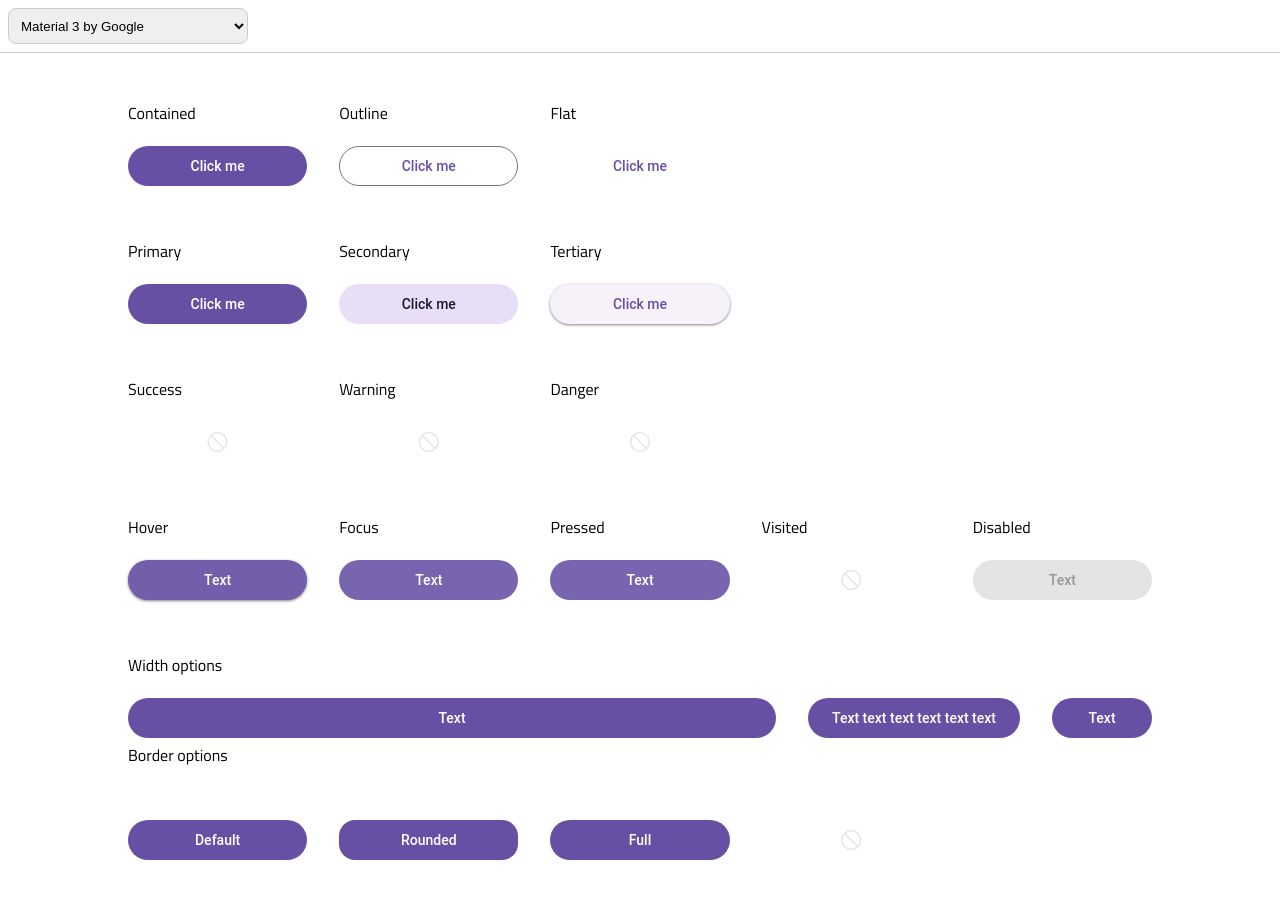
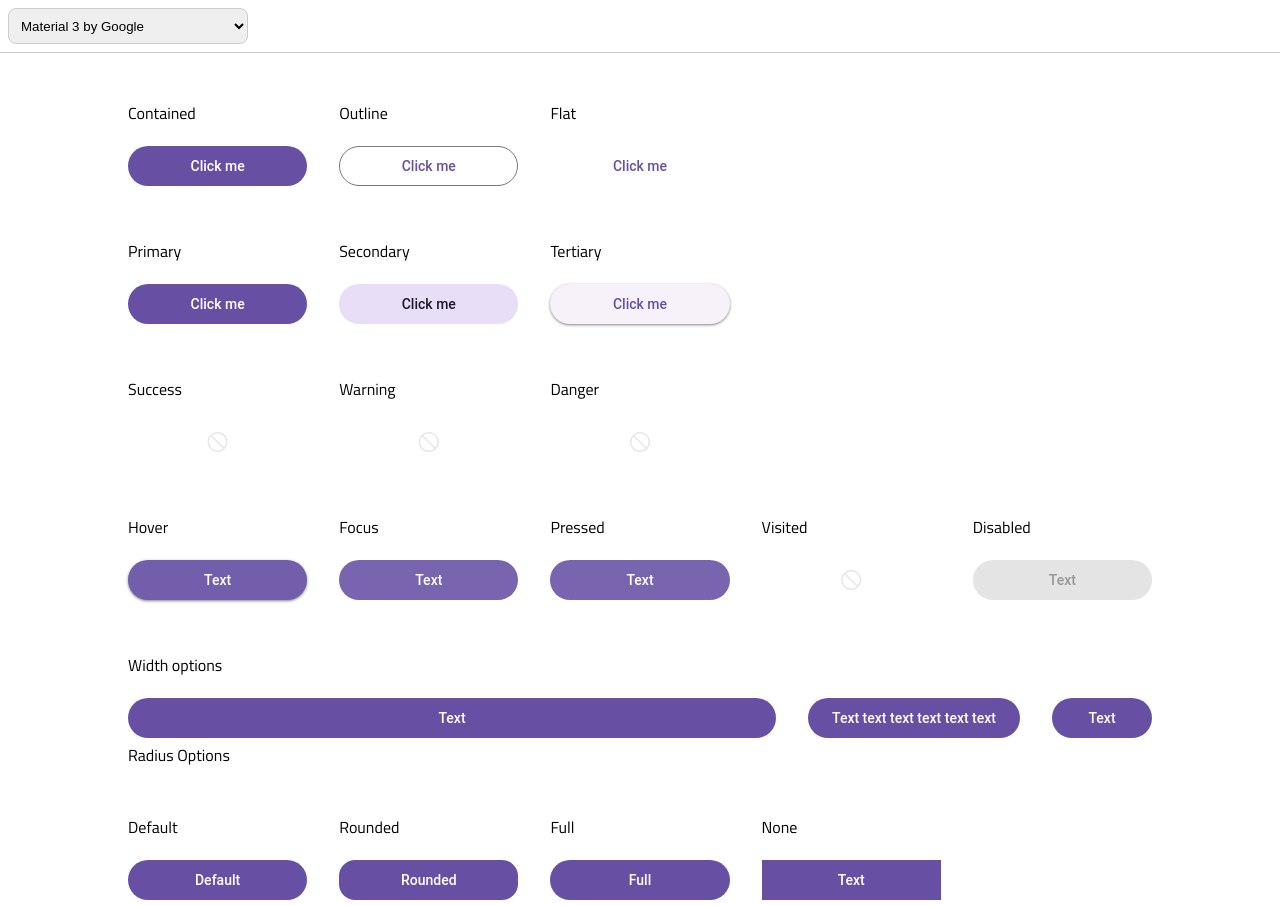
Before and after one commit to rodrigojcmello/kiskadee, a React (Vite) app in the folder packages/react/: page / in a window 1280 px wide. Before the commit the page ends 865 px from the top, so only its background shows below. Built offline with nearby package versions, Linux system fonts and the light colour scheme.

Commit message:
feat: update button documentation

```diff
--- a/packages/react/src/site/documentation/Button/ButtonDocumentation.tsx
+++ b/packages/react/src/site/documentation/Button/ButtonDocumentation.tsx
@@ -362,10 +362,11 @@ export const ButtonDocumentation: FC = () => {
         </div>
       </div>
       <div>
-        <BoxTitle>Border options</BoxTitle>
+        <BoxTitle>Radius Options</BoxTitle>
         <Box>
           <div>
-            {buttonContainer?.option.borderRadius?.default ? (
+            <BoxTitle>Default</BoxTitle>
+            {buttonContainer?.option.borderRadius?.default !== undefined ? (
               <Applicable>
                 <Button
                   text="Default"
@@ -380,7 +381,8 @@ export const ButtonDocumentation: FC = () => {
             )}
           </div>
           <div>
-            {buttonContainer?.option.borderRadius?.rounded ? (
+            <BoxTitle>Rounded</BoxTitle>
+            {buttonContainer?.option.borderRadius?.rounded !== undefined ? (
               <Applicable>
                 <Button
                   text="Rounded"
@@ -396,7 +398,8 @@ export const ButtonDocumentation: FC = () => {
             )}
           </div>
           <div>
-            {buttonContainer?.option.borderRadius?.full ? (
+            <BoxTitle>Full</BoxTitle>
+            {buttonContainer?.option.borderRadius?.full !== undefined ? (
               <Applicable>
                 <Button
                   text="Full"
@@ -412,10 +415,11 @@ export const ButtonDocumentation: FC = () => {
             )}
           </div>
           <div>
-            {buttonContainer?.option.borderRadius?.none ? (
+            <BoxTitle>None</BoxTitle>
+            {buttonContainer?.option.borderRadius?.none !== undefined ? (
               <Applicable>
                 <Button
-                  text="Square"
+                  text="Text"
                   width="block"
                   borderRadius="none"
                   type={type}
--- a/packages/react/src/themes/carbon/theme.ts
+++ b/packages/react/src/themes/carbon/theme.ts
@@ -10,6 +10,10 @@ export const carbonTheme: KiskadeeSchema = {
       container: {
         option: {
           widthMin: '100px',
+          borderRadius: {
+            default: 0,
+            none: 0,
+          },
         },
         base: {
           rest: {
```
